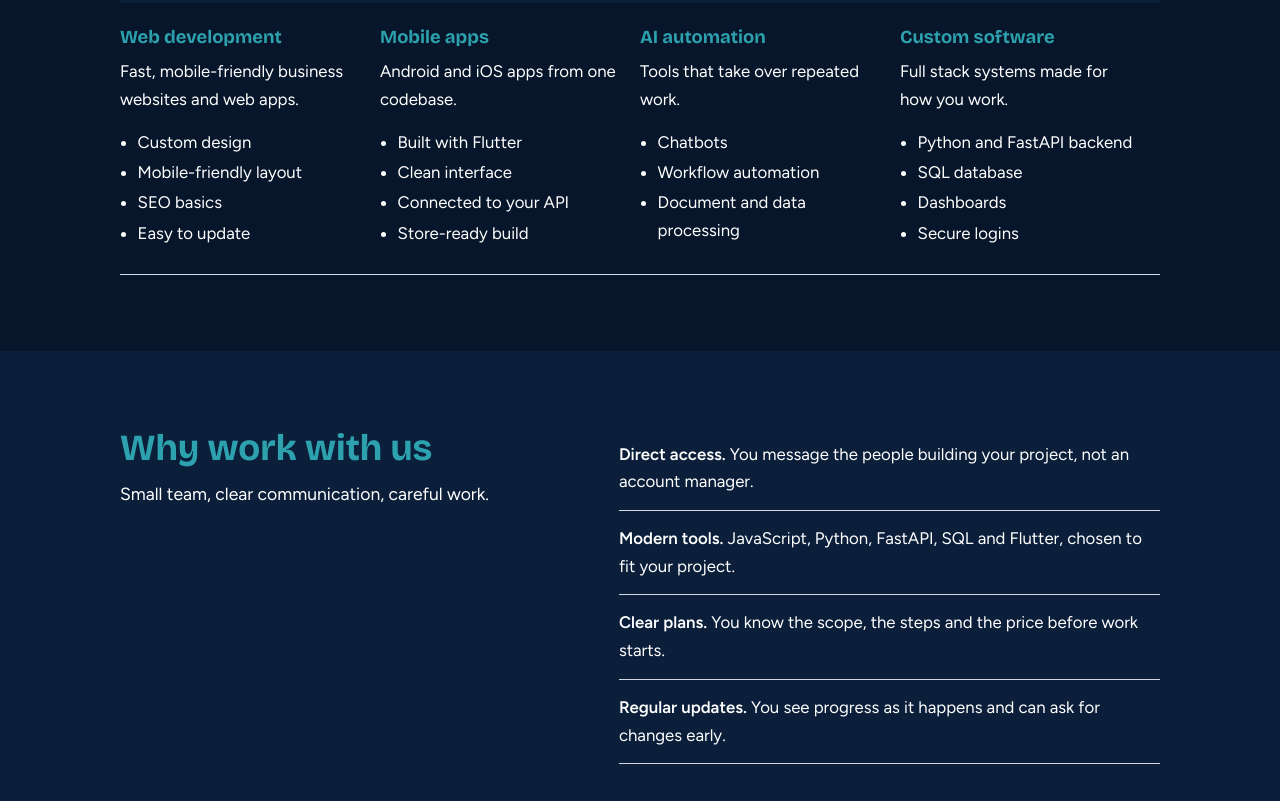
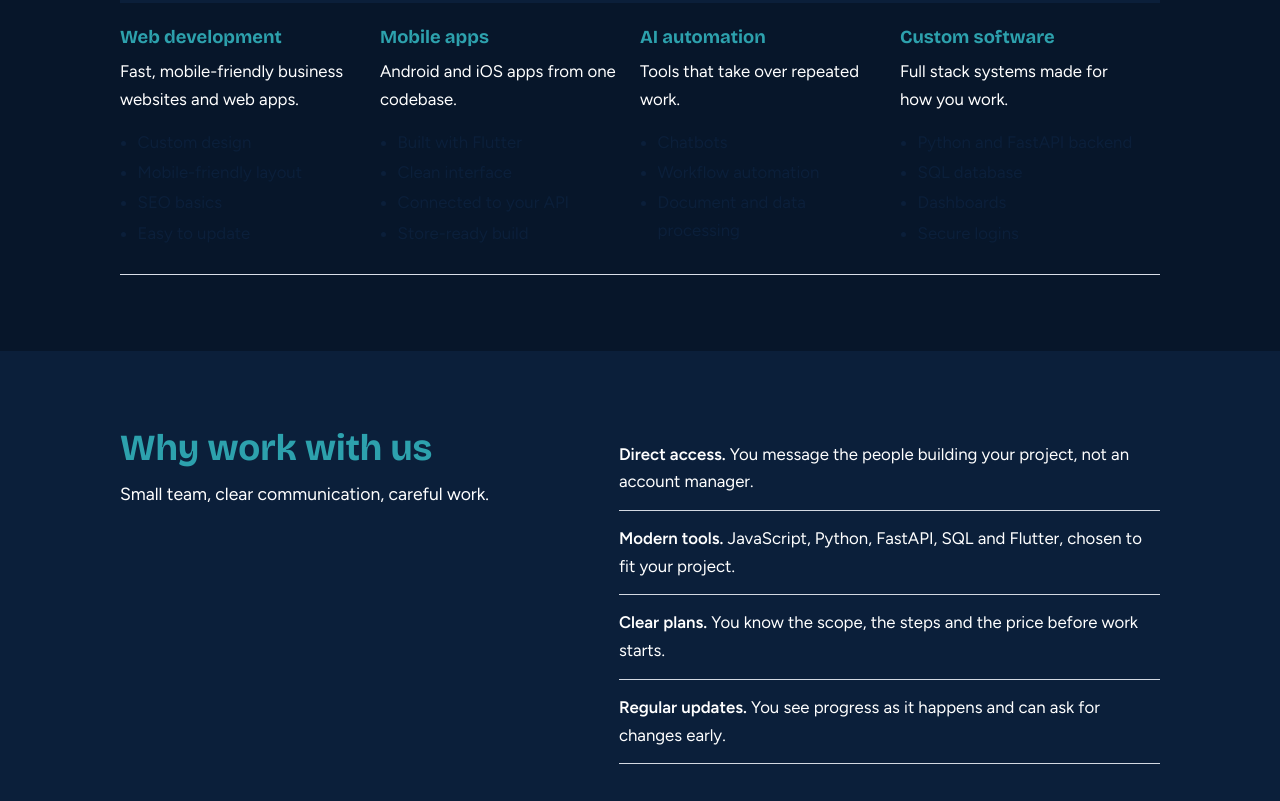
Before and after one commit to Rumi-Ware/Trial-Website, a plain HTML site: page index.html in a window 1280 px wide. Shown: the part 819-1620 px from the top of the page. Drawn offline with nearby package versions, Linux system fonts and the light colour scheme.

Commit message:
colours correction

```diff
--- a/style.css
+++ b/style.css
@@ -29,7 +29,7 @@ p{margin:0 0 1rem}a{color:var(--teal-d)}
 .two{display:grid;grid-template-columns:1fr 1.2fr;gap:48px;align-items:start}
 .svc{display:grid;grid-template-columns:repeat(auto-fit,minmax(230px,1fr));gap:0;border-top:3px solid var(--navy)}
 .svc article{padding:24px 24px 24px 0;border-bottom:1px solid #d9dfe8}
-.svc ul,.why{padding-left:1.1rem;margin:0;color:var(--mute)}.svc li{margin:.15rem 0}
+.svc ul,.why{padding-left:1.1rem;margin:0;color:var(--navy)}.svc li{margin:.15rem 0}
 .why{list-style:none;padding:0}.why li{padding:14px 0;border-bottom:1px solid #d3d9e2;color:var(--ink)}
 .steps{list-style:none;margin:32px 0 0;padding:0;display:grid;grid-template-columns:repeat(auto-fit,minmax(200px,1fr));gap:24px;counter-reset:s}
 .steps li{counter-increment:s;border-left:3px solid var(--teal);padding-left:18px}
```
